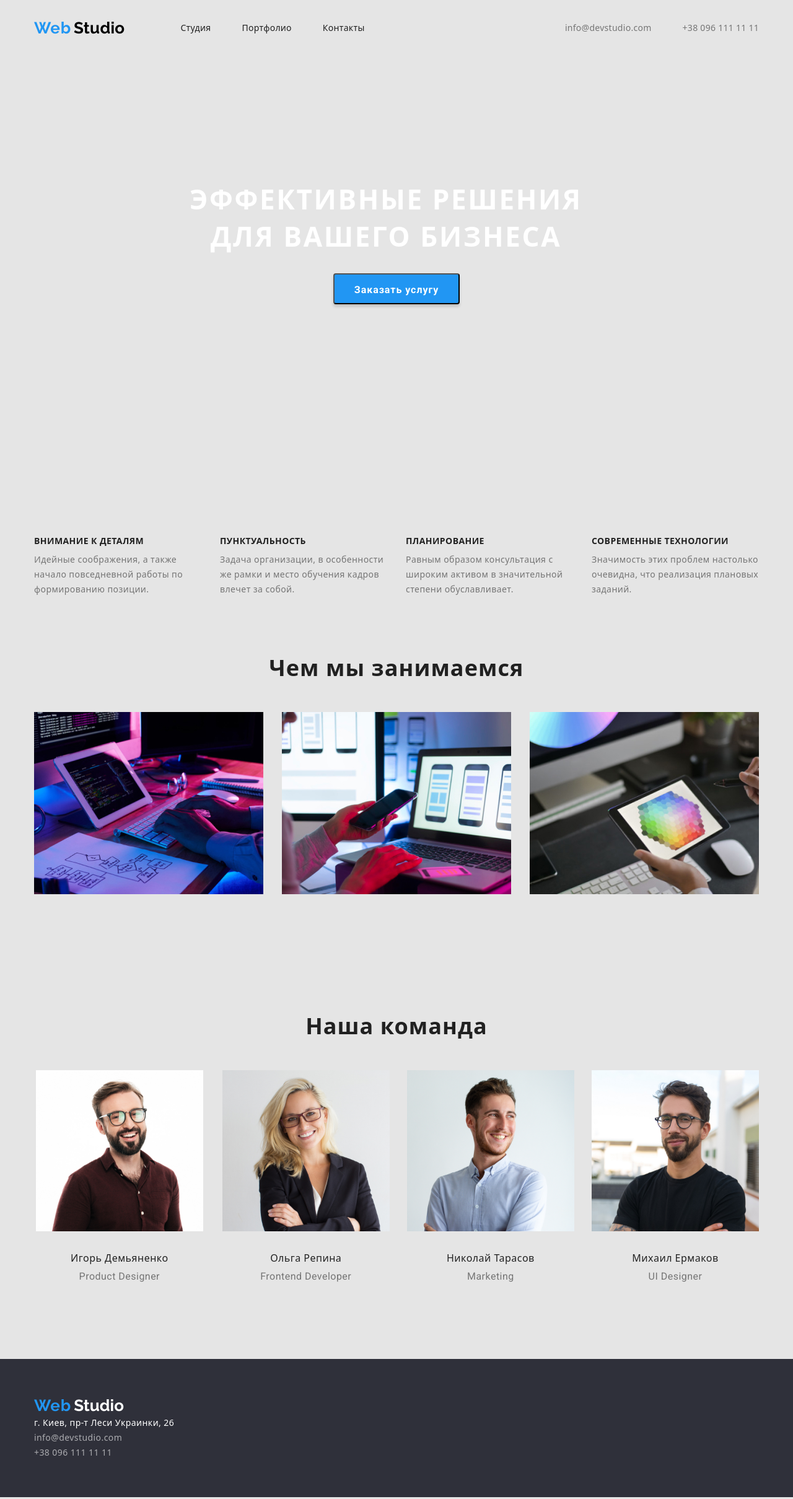
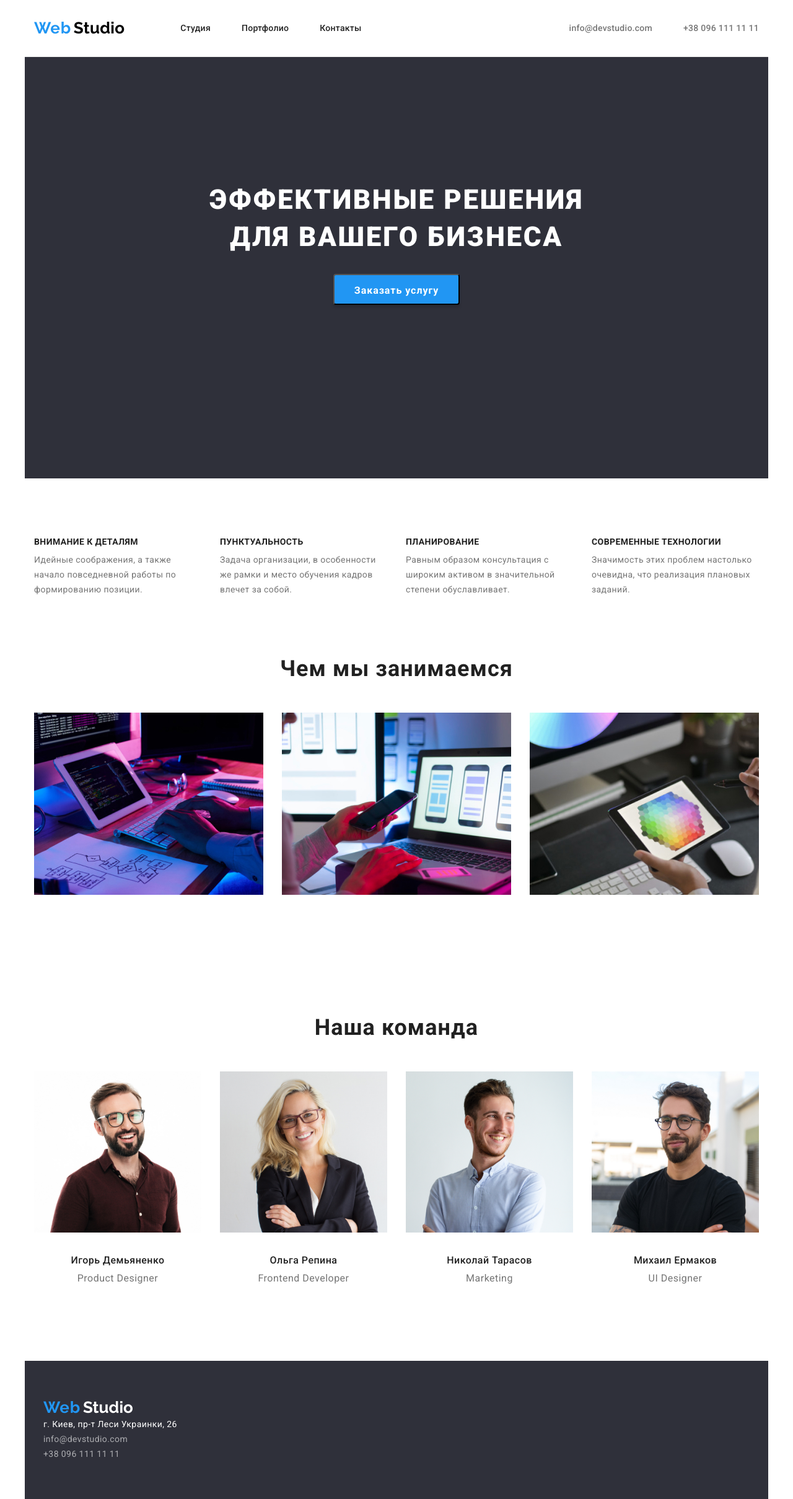
Before and after one commit to Wh1ter/goit-markup-hw-03, a plain HTML site: page index.html in a window 1280 px wide. Shown: the whole page at 62% size. Drawn offline with nearby package versions, Linux system fonts and the light colour scheme.

Commit message:
исправлены марджин, границы

```diff
--- a/css/styles.css
+++ b/css/styles.css
@@ -11,7 +11,7 @@ body {
     font-family: var(--main-font);
     font-style: normal;
     /* background color подсветка белых букв*/
-    background-color: #E5E5E5;
+    /* background-color: #E5E5E5; */
 }
 
 *,
@@ -173,6 +173,8 @@ text-transform: uppercase;
 color: #FFFFFF;
 
 margin-bottom: 30px;
+margin-left: auto;
+margin-right: auto;
 width: 696px;
 height: 120px;
 }
@@ -235,6 +237,8 @@ height: 120px;
     padding-left: 235px;
     padding-right: 235px;
     padding-bottom: 280px;
+    border-top: 1px solid #ececec;
+    background: #2f303a;
 }
 
 .doing-container {
@@ -330,6 +334,7 @@ color: var(--subtitle-color);
 
 .portfolio-btn-nav {
     padding-top: 57px;
+    border-top: 1px solid #ececec;
 }
 
 .portfolio-filter-list:not(:last-child) {
@@ -353,7 +358,8 @@ color: var(--subtitle-color);
 
     background: #F5F4FA;
     border-radius: 4px;
-    padding: 8px 22px;
+    padding: 6px 22px;
+    border: none;
 }
 
 .portfolio-img-nav {
@@ -396,7 +402,7 @@ color: var(--subtitle-color);
 }
 
 .footer {
-    background: #2f303a;
+        background: #2f303a;
 }
 
 .footer-section {
--- a/index.html
+++ b/index.html
@@ -4,9 +4,9 @@
     <meta charset="UTF-8">
     <meta name="viewport" content="width=device-width, initial-scale=1.0">
     <title>WebStudio</title>
-    <link rel="stylesheet" href="./css/styles.css">
     <link href="https://fonts.googleapis.com/css2?family=Raleway:wght@700&family=Roboto:wght@400;500;700;900&display=swap" rel="stylesheet">
     <link rel="stylesheet" href="https://cdnjs.cloudflare.com/ajax/libs/modern-normalize/1.0.0/modern-normalize.css">
+    <link rel="stylesheet" href="./css/styles.css">
 </head>
 <body>
     <header class="header">
@@ -128,7 +128,7 @@
             </div>
         </section>
     </main>
-<footer class="footer">
+<footer class="footer container">
     <div class="footer-section container">
         <a class="logo-link link" href="index.html" aria-label="логотип вебстудии">
             <span class="logo">Web</span>
```
Also changed, not shown: portfolio.html (+1 -1 lines).
